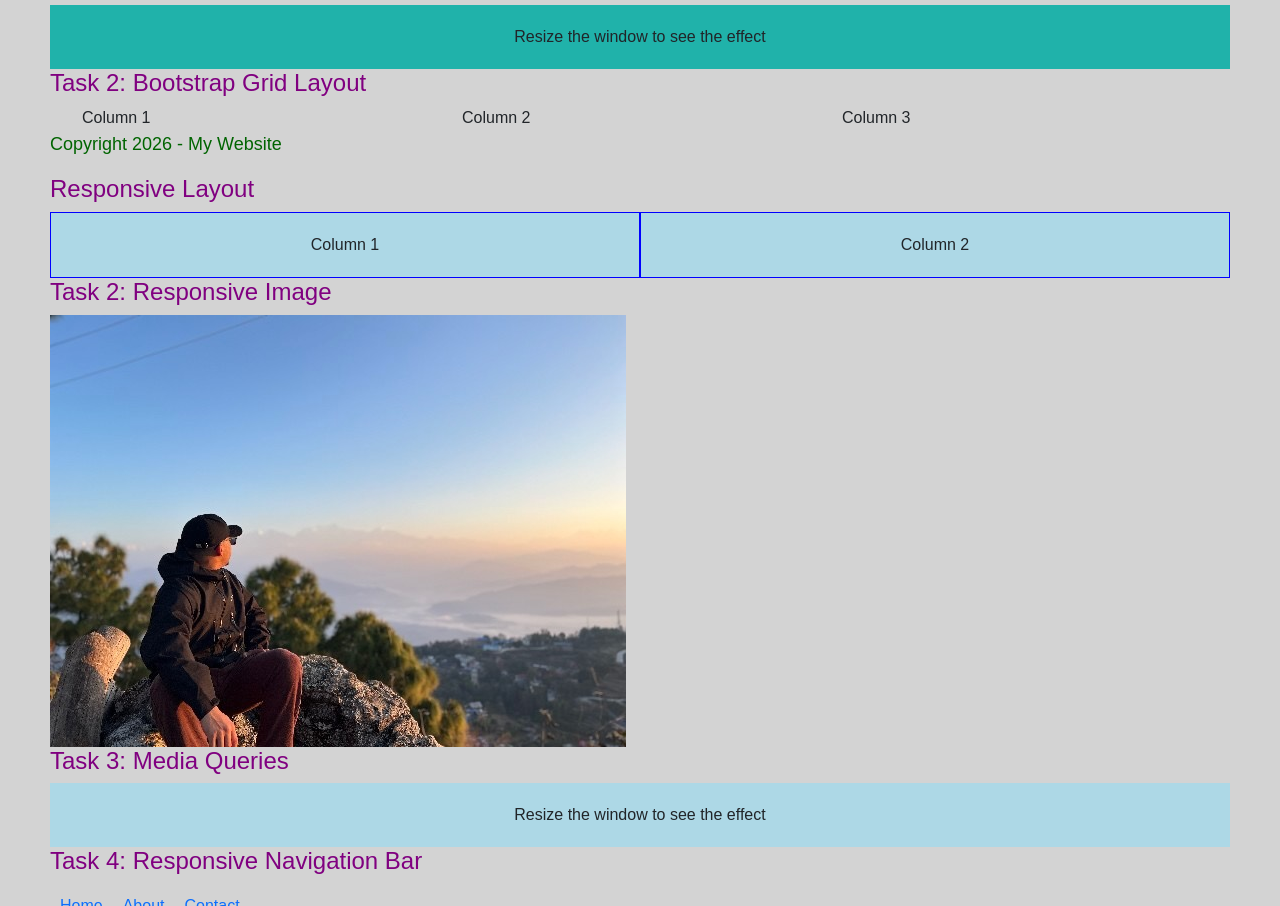
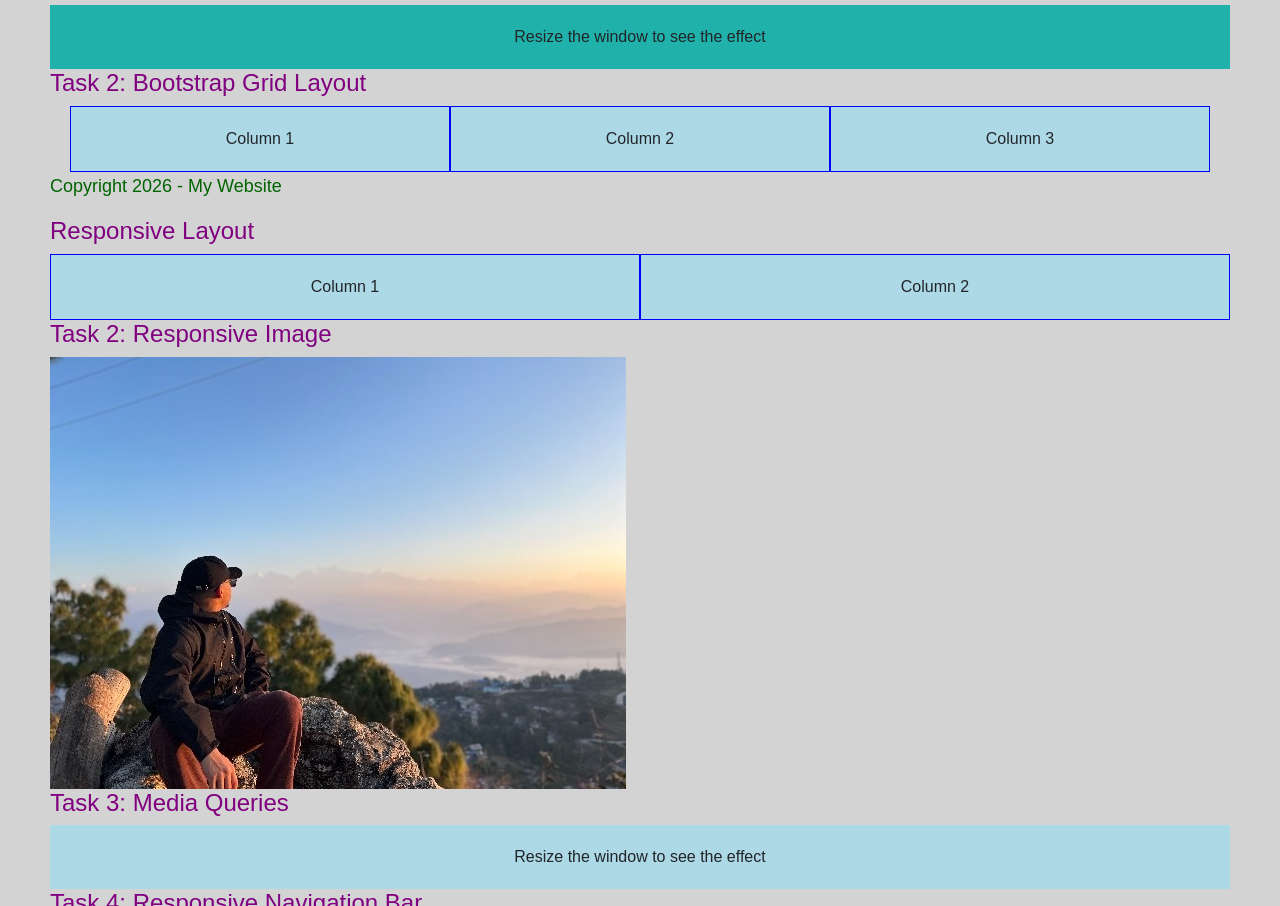
Before and after one commit to Shuvamss/website_dev_course_autumn_2026, a plain HTML site: page WS06/index.html in a window 1280 px wide. Shown: the part 3377-4283 px from the top of the page. Drawn offline with nearby package versions, Linux system fonts and the light colour scheme.

Commit message:
Added bootstrap grid in css

```diff
--- a/WS06/styles.css
+++ b/WS06/styles.css
@@ -240,3 +240,11 @@ input[type="submit"] {
         padding: 10px;
     }
 }
+/* Workshop 6 - Task 2: Bootstrap Grid */
+
+.container .row > .col-md-4 {
+    background-color: lightblue;
+    border: 1px solid blue;
+    padding: 20px;
+    text-align: center;
+}
```
